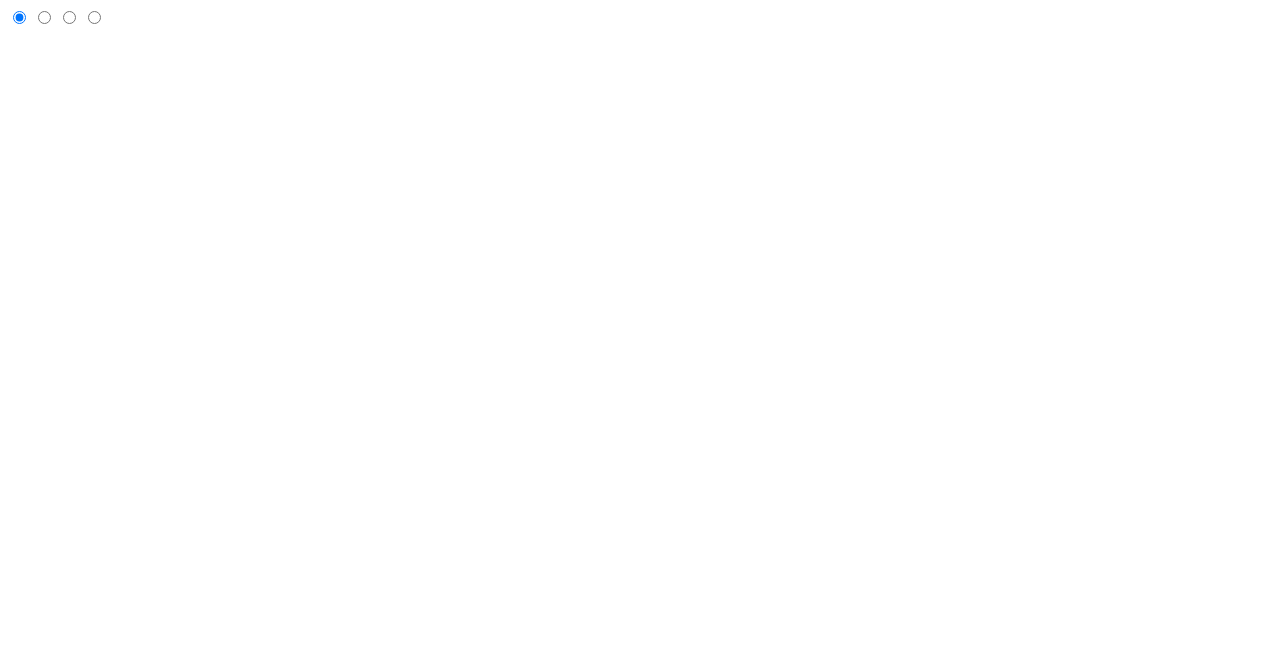
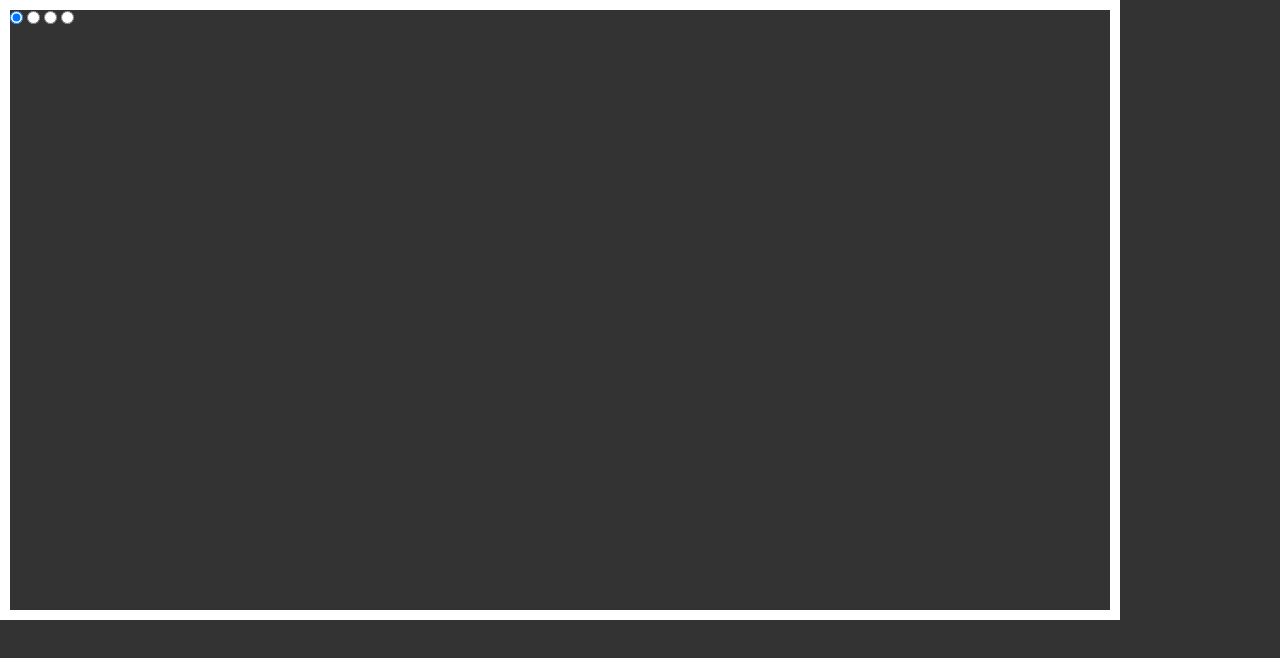
Before and after one commit to ramrusweb/html-css-slider, a plain HTML site: page index.html in a window 1280 px wide. Drawn offline with Linux system fonts and the light colour scheme.

Commit message:
fix body color; link style.

```diff
--- a/css/style.css
+++ b/css/style.css
@@ -4,5 +4,12 @@
 }
 
 body {
-  background-color: #ffffff;
+  background-color: #333333;
 }
+
+.slider {
+  width: 1100px;
+  height: 600px;
+  overflow: hidden;
+  border: 10px solid #ffffff;
+}
--- a/index.html
+++ b/index.html
@@ -5,6 +5,7 @@
   <meta http-equiv="X-UA-Compatible" content="IE=edge">
   <meta name="viewport" content="width=device-width, initial-scale=1.0">
   <title>Slider on HTML & CSS</title>
+  <link rel="stylesheet" href="css/style.css">
 </head>
 <body>
   <div class="slider middle">
```
